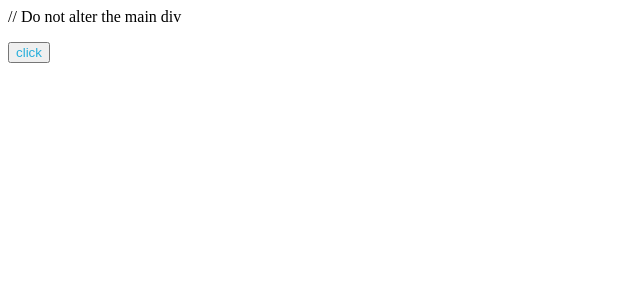
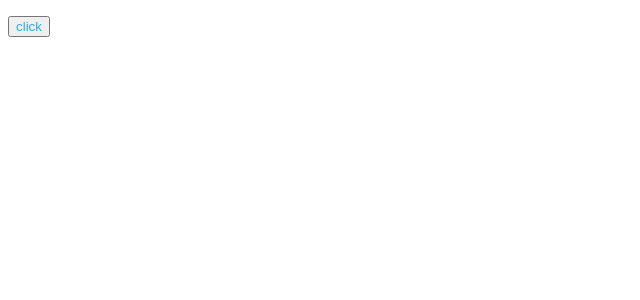
Before and after one commit to Sachin375/React-Assignment---2---Button-Action-with-Functional-Component---m2hpphb2lgt8, a React app: page / in a window 1280 px wide. Shown: the top 300 px of the page, without its empty margins (0-640 px from the left). Built offline with nearby package versions, Linux system fonts and the light colour scheme.

Commit message:
Update App.js

```diff
--- a/src/components/App.js
+++ b/src/components/App.js
@@ -4,7 +4,6 @@ import Home from "./Home";
 function App() {
   return (
     <div id="main">
-      // Do not alter the main div
     <Home/>
     </div>
   );
```
